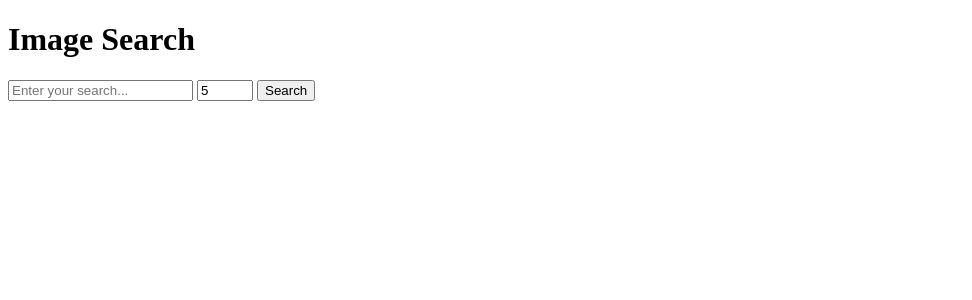
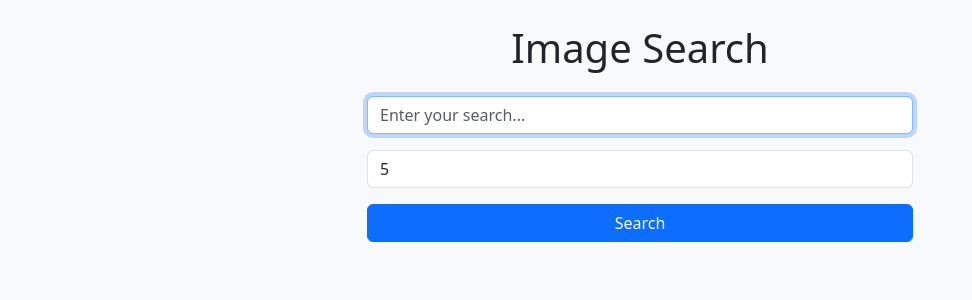
Before and after one commit to paul-erian/image-search, a FastAPI app: page / in a window 1280 px wide. Shown: the top 300 px of the page, without its empty margins (0-972 px from the left). Run offline with FastAPI, Linux system fonts and the light colour scheme; parts of the project's set-up code (start-up, migrations or seed data) failed here and were passed over.

Commit message:
new home interface using bootstrap

```diff
--- a/app/templates/home.html
+++ b/app/templates/home.html
@@ -2,13 +2,21 @@
 <html>
     <head>
         <title>Image Search</title>
+        <!-- Bootstrap CSS CDN -->
+        <link href="https://cdn.jsdelivr.net/npm/bootstrap@5.3.3/dist/css/bootstrap.min.css" rel="stylesheet">
     </head>
-    <body>
-        <h1>Image Search</h1>
-        <form action="/search" method="get">
-            <input type="text" name="q" placeholder="Enter your search..." required>
-            <input type="number" name="k" value="5" min="1" max="20">
-            <button type="submit">Search</button>
-        </form>
+    <body class="bg-light">
+        <div class="container">
+            <div class="row justify-content-center">
+                <div class="col-md-6">
+                    <h1 class="text-center my-4">Image Search</h1>
+                    <form class="d-flex flex-column gap-3" action="/search" method="get">
+                        <input class="form-control" type="text" name="q" placeholder="Enter your search..." required autofocus>
+                        <input class="form-control" type="number" name="k" value="5" min="1" max="20">
+                        <button class="btn btn-primary" type="submit">Search</button>
+                    </form>
+                </div>
+            </div>
+        </div>
     </body>
 </html>
```
